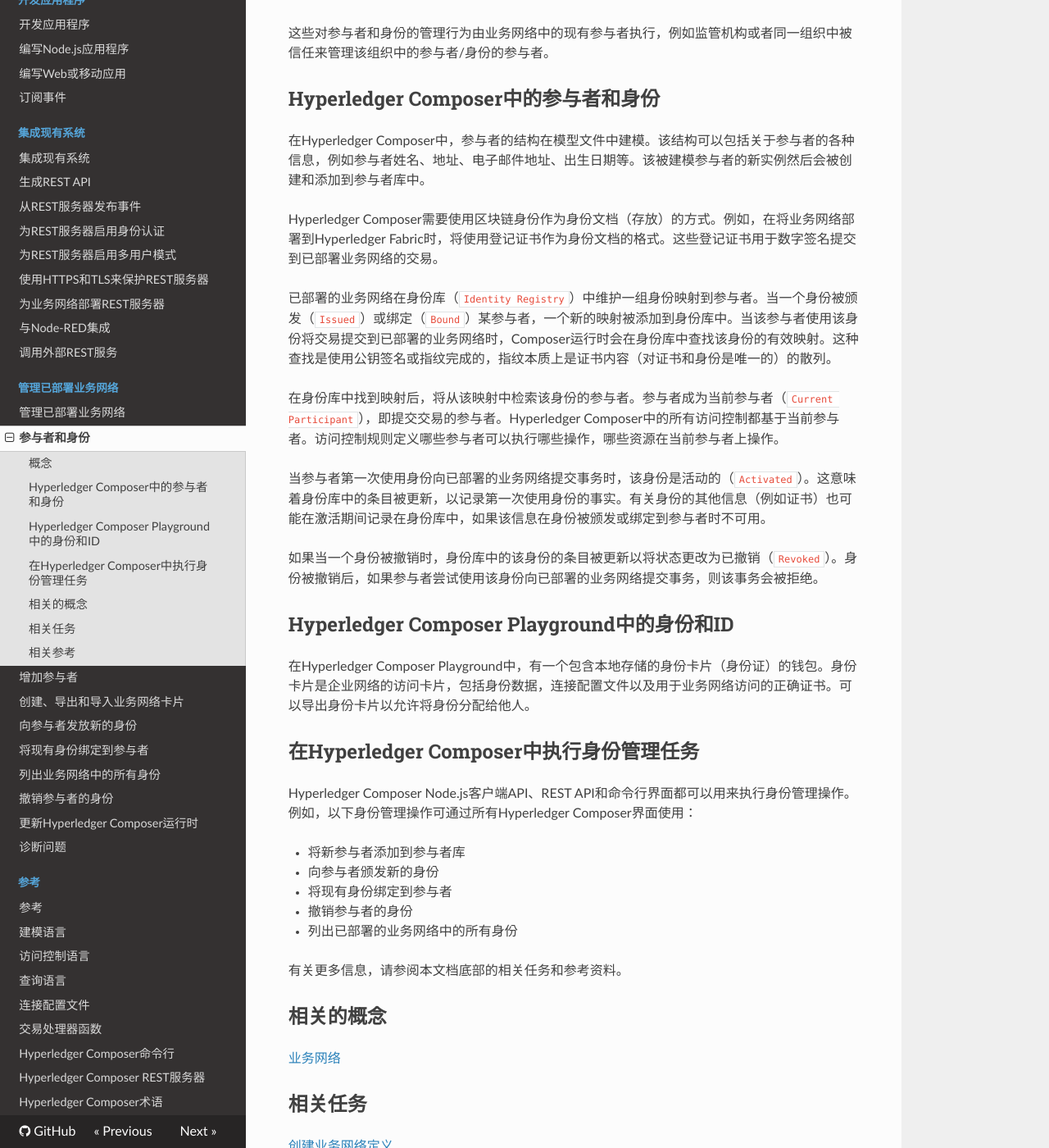
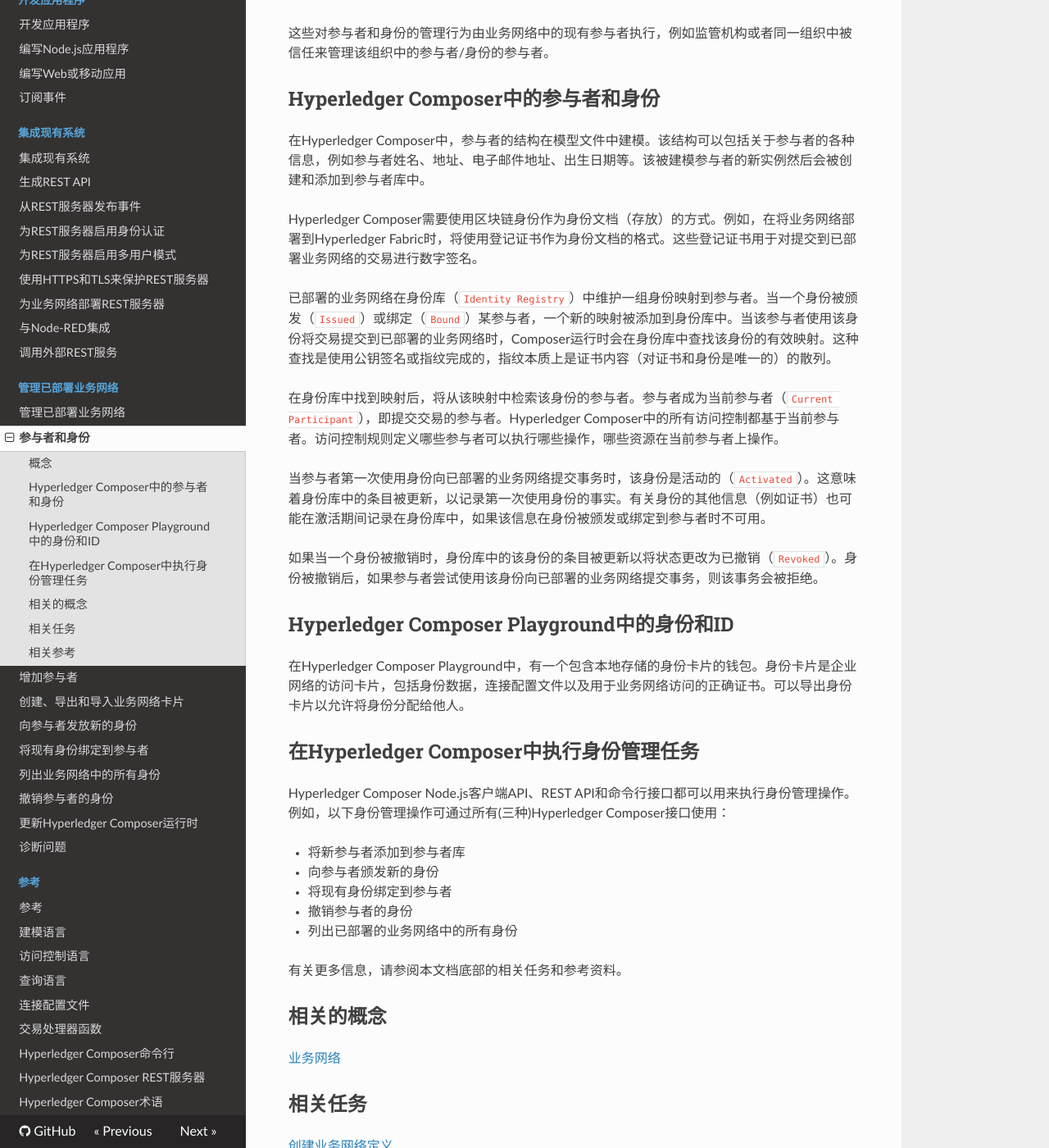
Before and after one commit to wbwangk/ComposerDocs, an MkDocs documentation site: the page built from docs/managing_participantsandidentities.md, in a window 1280 px wide and 1400 px high, scrolled down 947 px. Shown: the whole window at 82% size. Built offline with MkDocs 1.6.1, drawn with Linux system fonts in a browser that asks for light colours; nearby versions of some CDN libraries; old or Windows-style settings are respelled for this version of MkDocs.

Commit message:
Update managing_participantsandidentities.md

```diff
--- a/docs/managing_participantsandidentities.md
+++ b/docs/managing_participantsandidentities.md
@@ -30,7 +30,7 @@
 
 在Hyperledger Composer中，参与者的结构在模型文件中建模。该结构可以包括关于参与者的各种信息，例如参与者姓名、地址、电子邮件地址、出生日期等。该被建模参与者的新实例然后会被创建和添加到参与者库中。
 
-Hyperledger Composer需要使用区块链身份作为身份文档（存放）的方式。例如，在将业务网络部署到Hyperledger Fabric时，将使用登记证书作为身份文档的格式。这些登记证书用于数字签名提交到已部署业务网络的交易。
+Hyperledger Composer需要使用区块链身份作为身份文档（存放）的方式。例如，在将业务网络部署到Hyperledger Fabric时，将使用登记证书作为身份文档的格式。这些登记证书用于对提交到已部署业务网络的交易进行数字签名。
 
 已部署的业务网络在身份库（`Identity Registry`）中维护一组身份映射到参与者。当一个身份被颁发（`Issued`）或绑定（`Bound`）某参与者，一个新的映射被添加到身份库中。当该参与者使用该身份将交易提交到已部署的业务网络时，Composer运行时会在身份库中查找该身份的有效映射。这种查找是使用公钥签名或指纹完成的，指纹本质上是证书内容（对证书和身份是唯一的）的散列。
 
@@ -42,11 +42,11 @@
 
 ## Hyperledger Composer Playground中的身份和ID
 
-在Hyperledger Composer Playground中，有一个包含本地存储的身份卡片（身份证）的钱包。身份卡片是企业网络的访问卡片，包括身份数据，连接配置文件以及用于业务网络访问的正确证书。可以导出身份卡片以允许将身份分配给他人。
+在Hyperledger Composer Playground中，有一个包含本地存储的身份卡片的钱包。身份卡片是企业网络的访问卡片，包括身份数据，连接配置文件以及用于业务网络访问的正确证书。可以导出身份卡片以允许将身份分配给他人。
 
 ## 在Hyperledger Composer中执行身份管理任务
 
-Hyperledger Composer Node.js客户端API、REST API和命令行界面都可以用来执行身份管理操作。例如，以下身份管理操作可通过所有Hyperledger Composer界面使用：
+Hyperledger Composer Node.js客户端API、REST API和命令行接口都可以用来执行身份管理操作。例如，以下身份管理操作可通过所有(三种)Hyperledger Composer接口使用：
 
 - 将新参与者添加到参与者库
 - 向参与者颁发新的身份
@@ -58,7 +58,7 @@
 
 ## 相关的概念
 
-[业务网络](https://hyperledger.github.io/composer/stable/business-network/business-network-index.html)
+[业务网络](business-network_business-network-index.html)
 
 ## 相关任务
 
```
